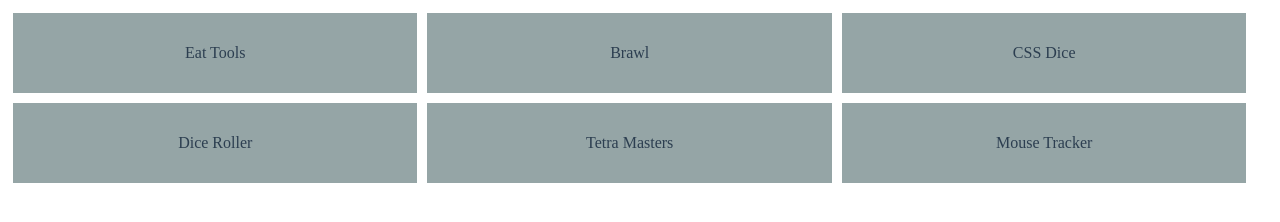
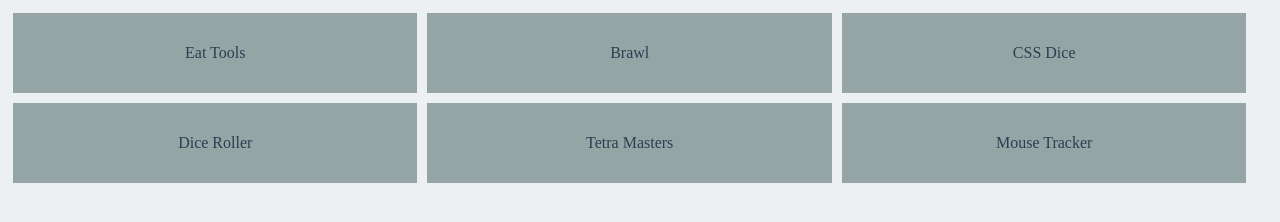
Before and after one commit to jleritte/jleritte.github.io, a plain HTML site: page index.html in a window 1280 px wide. Drawn offline with Linux system fonts and the light colour scheme.

Commit message:
start styles

```diff
--- a/index.html
+++ b/index.html
@@ -5,6 +5,9 @@
 	<title>My Code</title>
 	<link rel="icon" href="favicon.ico"/>
 	<style>
+		BODY {
+			background: #ecf0f1;
+		}
 		.links {
 			width: 100%;
 			display: flex;
```
